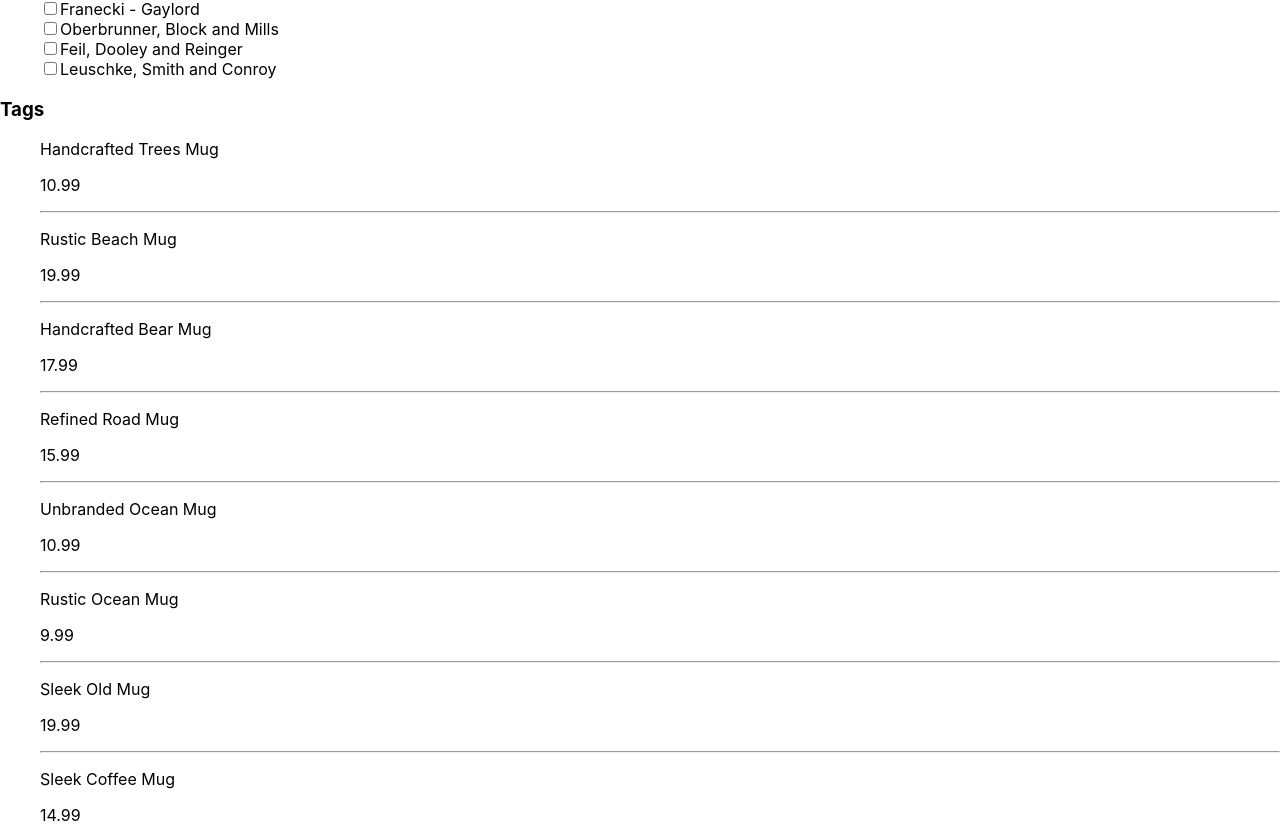
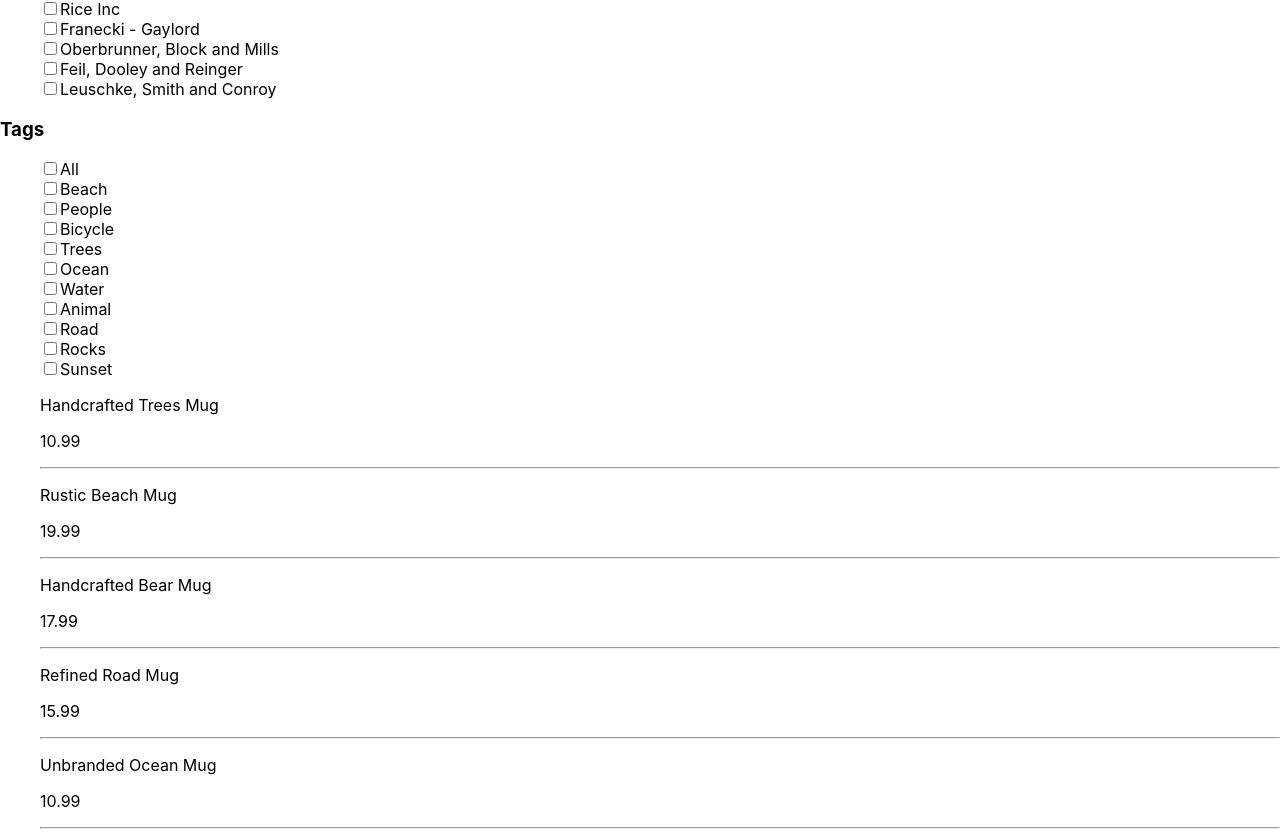
Before and after one commit to gokberkotlu/market-app, a React (Create React App) app: page / in a window 1280 px wide. Shown: the part 727-1560 px from the top of the page. Built offline with nearby package versions, Linux system fonts and the light colour scheme; data requests are answered from the project's data file.

Commit message:
redux setup: sorting-brands/tags & json-server fetch

```diff
--- a/package.json
+++ b/package.json
@@ -9,7 +9,9 @@
     "axios": "^0.21.4",
     "react": "^17.0.2",
     "react-dom": "^17.0.2",
+    "react-redux": "^7.2.5",
     "react-scripts": "4.0.3",
+    "redux": "^4.1.1",
     "web-vitals": "^1.1.2"
   },
   "scripts": {
--- a/src/components/aside/brands/Brands.js
+++ b/src/components/aside/brands/Brands.js
@@ -24,6 +24,10 @@ const Brands = () => {
             <h3>Brands</h3>
             <input type="text" placeholder="Search Brand" onChange={(e) => setSearchBrands(e.target.value)} />
             <ul>
+                <li>
+                    <input type="checkbox" id="all-brand" name="brands" value="All" />
+                    <label htmlFor="all-brand">All</label>
+                </li>
                 { companiesResponse
                 .filter(company => company.name.includes(searchBrands))
                 .map(company => (
--- a/src/components/aside/tags/Tags.js
+++ b/src/components/aside/tags/Tags.js
@@ -1,6 +1,54 @@
 const Tags = () => {
     return (
-        <h3>Tags</h3>
+        <>
+            <h3>Tags</h3>
+            <ul>
+                <li>
+                    <input type="checkbox" id="all-tag" name="tags" value="All" />
+                    <label htmlFor="all-tag">All</label>
+                </li>
+                <li>
+                    <input type="checkbox" id="beach-tag" name="tags" value="Beach" />
+                    <label htmlFor="beach-tag">Beach</label>
+                </li>
+                <li>
+                    <input type="checkbox" id="people-tag" name="tags" value="People" />
+                    <label htmlFor="people-tag">People</label>
+                </li>
+                <li>
+                    <input type="checkbox" id="bicycle-tag" name="tags" value="Bicycle" />
+                    <label htmlFor="bicycle-tag">Bicycle</label>
+                </li>
+                <li>
+                    <input type="checkbox" id="trees-tag" name="tags" value="Trees" />
+                    <label htmlFor="trees-tag">Trees</label>
+                </li>
+                <li>
+                    <input type="checkbox" id="ocean-tag" name="tags" value="Ocean" />
+                    <label htmlFor="ocean-tag">Ocean</label>
+                </li>
+                <li>
+                    <input type="checkbox" id="water-tag" name="tags" value="Water" />
+                    <label htmlFor="water-tag">Water</label>
+                </li>
+                <li>
+                    <input type="checkbox" id="animal-tag" name="tags" value="Animal" />
+                    <label htmlFor="animal-tag">Animal</label>
+                </li>
+                <li>
+                    <input type="checkbox" id="road-tag" name="tags" value="Road" />
+                    <label htmlFor="road-tag">Road</label>
+                </li>
+                <li>
+                    <input type="checkbox" id="rocks-tag" name="tags" value="Rocks" />
+                    <label htmlFor="rocks-tag">Rocks</label>
+                </li>
+                <li>
+                    <input type="checkbox" id="sunset-tag" name="tags" value="Sunset" />
+                    <label htmlFor="sunset-tag">Sunset</label>
+                </li>
+            </ul>
+        </>
     );
 }
 
--- a/src/components/items/Items.js
+++ b/src/components/items/Items.js
@@ -1,5 +1,8 @@
 import { useState, useEffect } from "react";
 import axios from "axios";
+import { useSelector, useDispatch } from "react-redux";
+import { priceAscending, priceDescending, addedAscending, addedDescending } from "../../store/actions/SortingActions";
+import { addBrand, deleteBrand } from "../../store/actions/BrandsActions";
 
 const Items = () => {
 
@@ -7,6 +10,10 @@ const Items = () => {
     const [items, setItems] = useState([]);
     const [pageNumber, setPageNumber] = useState(null);
     const limit = 16;
+
+    const sorting = useSelector(state => state.sorting);
+    const brands = useSelector(state => state.brands);
+    const dispatch = useDispatch();
 
     useEffect(() => {
         axios.get(url)
@@ -31,6 +38,7 @@ const Items = () => {
                 )) }
             </ul>
             {pageNumber && <p>Pages: {pageNumber}</p>}
+            <button onClick={() => dispatch(addBrand("deneme")) }>Brand Ekle</button>
         </>
     );
 }
--- a/src/index.js
+++ b/src/index.js
@@ -2,10 +2,20 @@ import React from 'react';
 import ReactDOM from 'react-dom';
 import './index.css';
 import App from './App';
+import { createStore } from 'redux';
+import allReducers from './store/reducers/Reducers';
+import { Provider } from 'react-redux';
+
+const store = createStore(
+    allReducers,
+    window.__REDUX_DEVTOOLS_EXTENSION__ && window.__REDUX_DEVTOOLS_EXTENSION__()
+  );
 
 ReactDOM.render(
   <React.StrictMode>
-    <App />
+    <Provider store={store}>
+      <App />
+    </Provider>
   </React.StrictMode>,
   document.getElementById('root')
 );
--- /dev/null
+++ b/src/store/actions/BrandsActions.js
@@ -0,0 +1,13 @@
+export const addBrand = (brand) => {
+    return {
+        type: 'ADD-BRAND',
+        payload: brand
+    }
+}
+
+export const deleteBrand = (brand) => {
+    return {
+        type: 'DELETE-BRAND',
+        payload: brand
+    }
+}
--- /dev/null
+++ b/src/store/actions/SortingActions.js
@@ -0,0 +1,23 @@
+export const priceAscending = () => {
+    return {
+        type: 'PRICE-ASC'
+    }
+}
+
+export const priceDescending = () => {
+    return {
+        type: 'PRICE-DESC'
+    }
+}
+
+export const addedAscending = () => {
+    return {
+        type: 'ADDED-ASC'
+    }
+}
+
+export const addedDescending = () => {
+    return {
+        type: 'ADDED-DESC'
+    }
+}
--- /dev/null
+++ b/src/store/reducers/BrandsReducer.js
@@ -0,0 +1,13 @@
+const BrandsReducer = (state=[], action) => {
+    switch(action.type) {
+        case "ADD-BRAND":
+            return [...state, action.payload];
+        case "ADD-BRAND":
+            let index = state.indexOf(action.payload)
+            return state.splice(index, 1);
+        default:
+            return state;
+    }
+}
+
+export default BrandsReducer;
--- /dev/null
+++ b/src/store/reducers/Reducers.js
@@ -0,0 +1,10 @@
+import SortingReducer from "./SortingReducer";
+import BrandsReducer from "./BrandsReducer";
+import { combineReducers } from "redux";
+
+const allReducers = combineReducers({
+    sorting: SortingReducer,
+    brands: BrandsReducer
+});
+
+export default allReducers;
--- /dev/null
+++ b/src/store/reducers/SortingReducer.js
@@ -0,0 +1,16 @@
+const SortingReducer = (state="", action) => {
+    switch(action.type) {
+        case "PRICE-ASC":
+            return "_sort=price&_order=asc";
+        case "PRICE-DESC":
+            return "_sort=price&_order=desc";
+        case "ADDED-ASC": // Old to New
+            return "_sort=added&_order=asc";
+        case "ADDED-DESC": // New to Old
+            return "_sort=added&_order=desc";
+        default:
+            return state;
+    }
+}
+
+export default SortingReducer;
```
Also changed, not shown: 1 other file (tests, documents, lock files or other folders).
